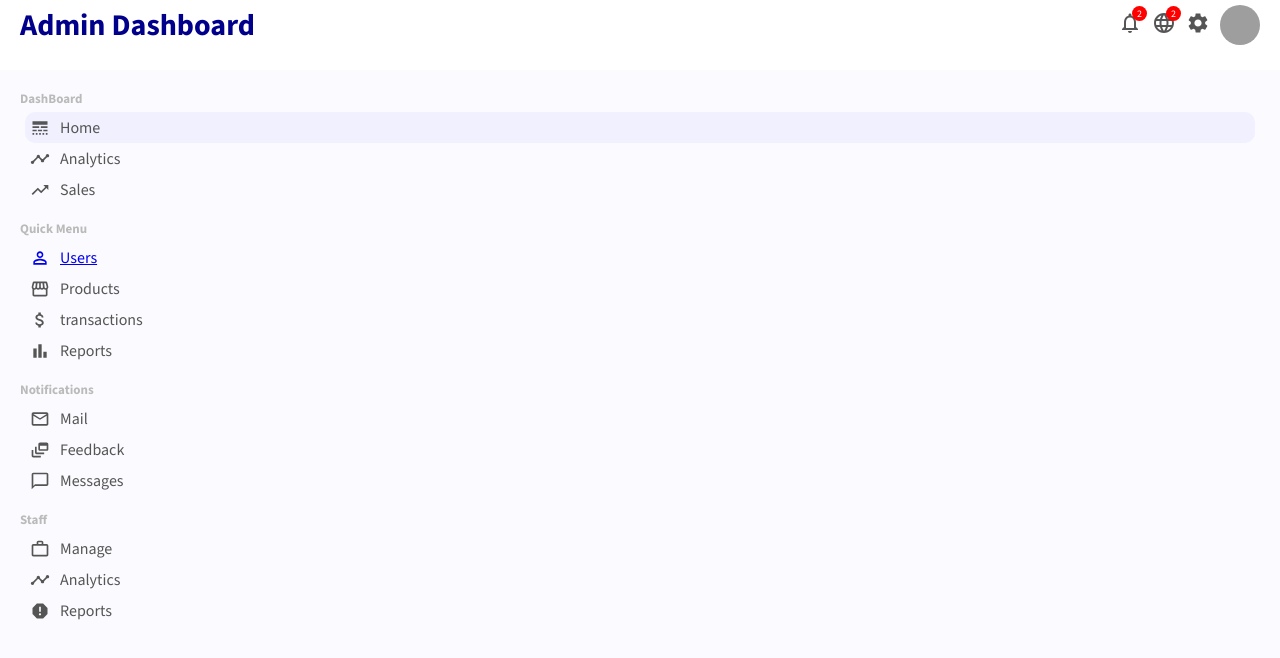
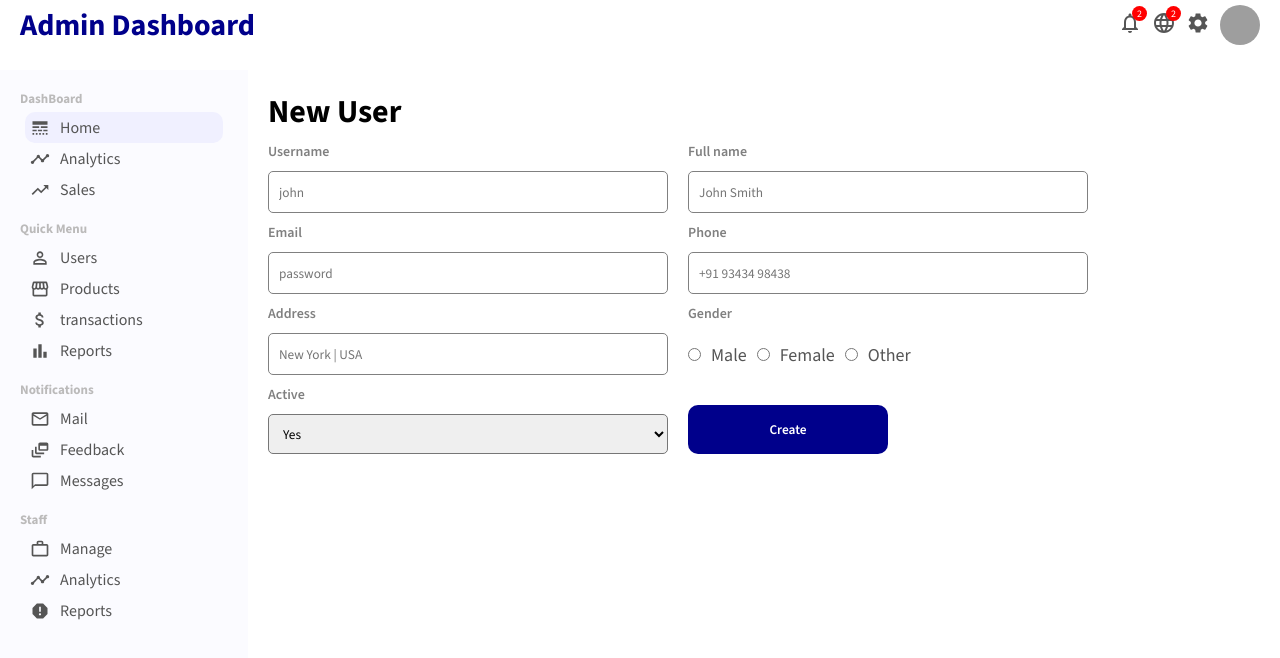
Before and after one commit to manu-git-b-s/admin_dashboard, a React (Vite) app: page /new-user in a window 1280 px wide. Shown: the top 658 px of the page. Built offline with nearby package versions, Linux system fonts and the light colour scheme; grey boxes are pictures that could not be loaded.

Commit message:
new user page completed

```diff
--- a/src/App.css
+++ b/src/App.css
@@ -2,3 +2,8 @@
   display: flex;
   margin-top: 20px;
 }
+
+.link {
+  text-decoration: none;
+  color: inherit;
+}
--- a/src/App.jsx
+++ b/src/App.jsx
@@ -5,6 +5,7 @@
 import Home from "./pages/home/Home";
 import UserList from "./pages/userList/UserList";
 import User from "./pages/user/User";
+import NewUser from "./pages/newUser/NewUser";
 
 function App() {
   return (
@@ -15,7 +16,8 @@
         <Routes>
           <Route path="/" element={<Home />} />
           <Route path="/users" element={<UserList />} />
-          <Route path="/user/:id" element={<User />} />
+          <Route path="/user/:userId" element={<User />} />
+          <Route path="/new-user" element={<NewUser />} />
         </Routes>
       </div>
     </>
--- a/src/components/sidebar/Sidebar.jsx
+++ b/src/components/sidebar/Sidebar.jsx
@@ -39,16 +39,18 @@
         <div className="sidebar-menu">
           <h3 className="sidebar-title">Quick Menu</h3>
           <ul className="sidebar-list">
-            <Link to="/users">
+            <Link to="/users" className="link">
               <li className="sidebar-list-item ">
                 <PermIdentity className="icon" />
                 Users
               </li>
             </Link>
-            <li className="sidebar-list-item ">
-              <Storefront className="icon" />
-              Products
-            </li>
+            <Link to="/products" className="link">
+              <li className="sidebar-list-item ">
+                <Storefront className="icon" />
+                Products
+              </li>
+            </Link>
             <li className="sidebar-list-item">
               <AttachMoney className="icon" />
               transactions
--- /dev/null
+++ b/src/pages/newUser/NewUser.css
@@ -0,0 +1,60 @@
+.newUser {
+  flex: 4;
+  /*  */
+  padding: 20px;
+}
+
+.newUser-form {
+  display: flex;
+  flex-wrap: wrap;
+}
+
+.newUser-item {
+  width: 400px;
+  display: flex;
+  flex-direction: column;
+  margin-top: 10px;
+  margin-right: 20px;
+}
+
+.newUser-item > label {
+  margin-bottom: 10px;
+  font-size: 14px;
+  font-weight: 600;
+  color: gray;
+}
+.newUser-item > input {
+  height: 20px;
+  padding: 10px;
+  border: 1px solid gray;
+  border-radius: 5px;
+}
+
+.newUser-gender > input {
+  margin-top: 15px;
+}
+
+.newUser-gender > label {
+  margin: 10px;
+  font-size: 18px;
+  color: #555;
+}
+
+.newUser-item select {
+  height: 40px;
+  border-radius: 5px;
+  /*  */
+  padding: 10px;
+}
+
+.newUser-btn {
+  width: 200px;
+  border: none;
+  background-color: darkblue;
+  color: white;
+  padding: 7px 10px;
+  font-weight: 600;
+  margin-top: 30px;
+  border-radius: 10px;
+  cursor: pointer;
+}
--- /dev/null
+++ b/src/pages/newUser/NewUser.jsx
@@ -0,0 +1,51 @@
+import "./NewUser.css";
+const NewUser = () => {
+  return (
+    <div className="newUser">
+      <h1 className="newUser-title">New User</h1>
+      <form className="newUser-form">
+        <div className="newUser-item">
+          <label>Username</label>
+          <input type="text" placeholder="john" />
+        </div>
+        <div className="newUser-item">
+          <label>Full name</label>
+          <input type="text" placeholder="John Smith" />
+        </div>
+        <div className="newUser-item">
+          <label>Email</label>
+          <input type="password" placeholder="password" />
+        </div>
+        <div className="newUser-item">
+          <label>Phone</label>
+          <input type="text" placeholder="+91 93434 98438" />
+        </div>
+        <div className="newUser-item">
+          <label>Address</label>
+          <input type="text" placeholder="New York | USA" />
+        </div>
+        <div className="newUser-item">
+          <label>Gender</label>
+          <div className="newUser-gender">
+            <input type="radio" name="gender" id="male" value="male" />
+            <label htmlFor="male">Male</label>
+            <input type="radio" name="gender" id="female" value="female" />
+            <label htmlFor="female">Female</label>
+            <input type="radio" name="gender" id="other" value="other" />
+            <label htmlFor="other">Other</label>
+          </div>
+        </div>
+        <div className="newUser-item">
+          <label>Active</label>
+          <select name="active" id="active" className="newUser-select">
+            <option value="yes">Yes</option>
+            <option value="no">No</option>
+          </select>
+        </div>
+        <button className="newUser-btn">Create</button>
+      </form>
+    </div>
+  );
+};
+
+export default NewUser;
```
